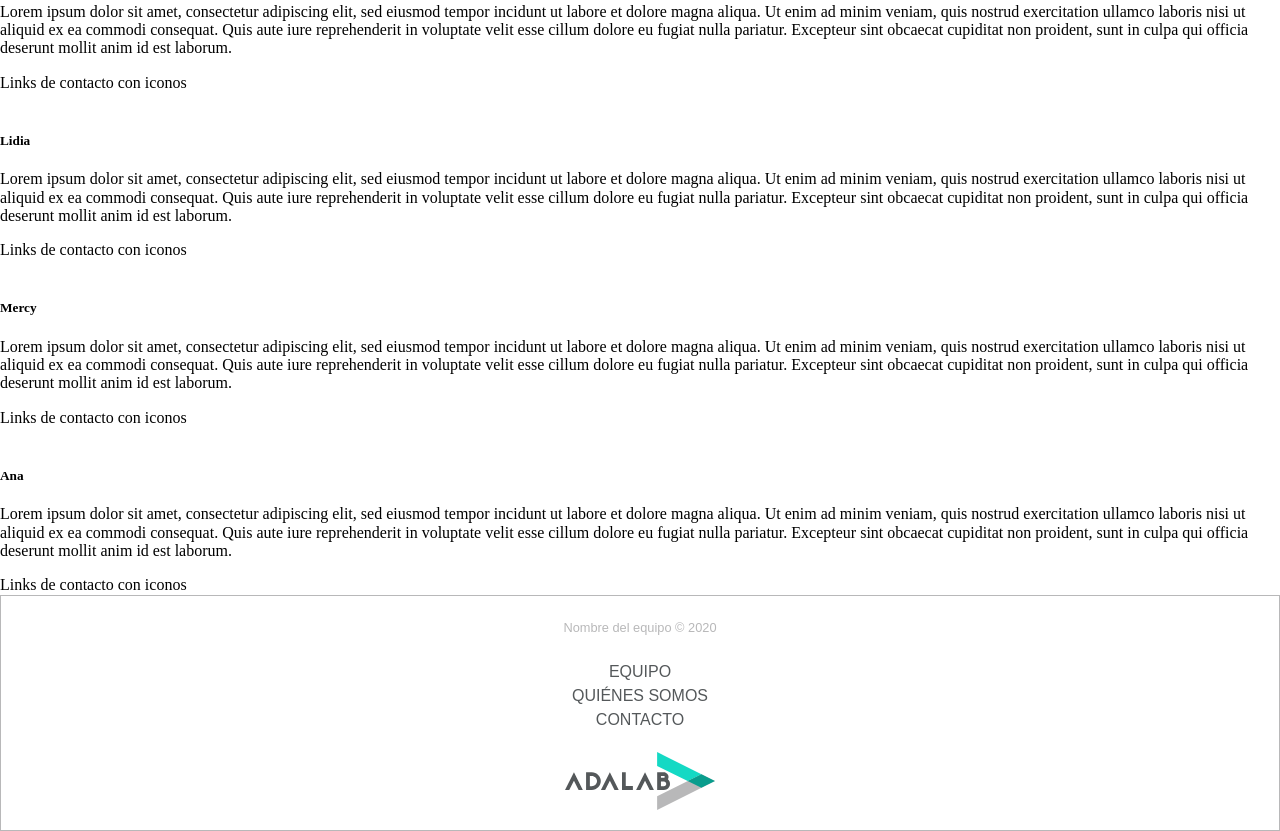
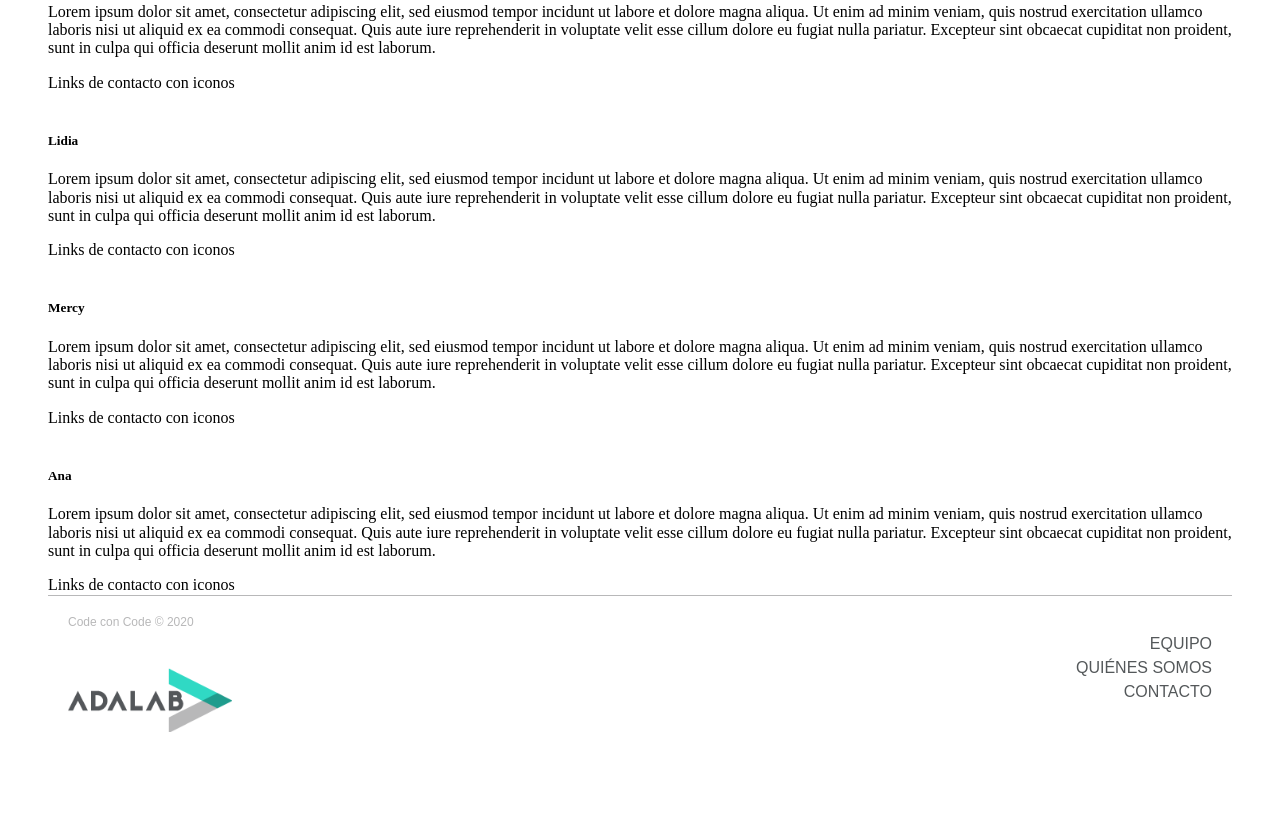
Before and after one commit to laugeeme/adalab-module1-code_con_code, a plain HTML site: page index.html in a window 1280 px wide. Shown: the part 770-1601 px from the top of the page. After the commit the page ends 1529 px from the top, so only its background shows below. Drawn offline with Linux system fonts and the light colour scheme.

Commit message:
Responsive Footer mobile tablet and pc

```diff
--- a/index.html
+++ b/index.html
@@ -1,15 +1,19 @@
 <!DOCTYPE html>
 <html lang="en">
+
 <head>
     <meta charset="utf-8">
+    <meta name="viewport" content="width=device-width, initial scale=1.0">
     <title>Contact Us!</title>
     <link rel="stylesheet" href="./stylesheet/normalise.css">
-        <link rel="stylesheet"href="https://fonts.googleapis.com/css?family=Open+Sans&display=swap">
+    <link href="https://fonts.googleapis.com/css?family=Open+Sans:400,600&display=swap" rel="stylesheet">
     <link rel="stylesheet" href="./stylesheet/style.css">
 
 </head>
+
 <body>
-        <header><h1>Nombre del grupo</h1>
+    <header>
+        <h1>Nombre del grupo</h1>
         <nav>
             <a>EQUIPO</a>
             <a>QUIÉNES SOMOS</a>
@@ -18,15 +22,29 @@
     </header>
     <main>
         <img class="hero" src=>
-            <h2><blockquote></blockquote></h2>
+        <h2>
+            <blockquote></blockquote>
+        </h2>
         <h3>EQUIPO</h3>
         <section>
-                    <p>Lorem ipsum dolor sit amet, consectetur adipiscing elit, sed eiusmod tempor incidunt ut labore et dolore magna aliqua. Ut enim ad minim veniam, quis nostrud exercitation ullamco laboris nisi ut aliquid ex ea commodi consequat. Quis aute iure reprehenderit in voluptate velit esse cillum dolore eu fugiat nulla pariatur. Excepteur sint obcaecat cupiditat non proident, sunt in culpa qui officia deserunt mollit anim id est laborum.</p>
+            <p>Lorem ipsum dolor sit amet, consectetur adipiscing elit, sed eiusmod tempor incidunt ut labore et dolore
+                magna aliqua. Ut enim ad minim veniam, quis nostrud exercitation ullamco laboris nisi ut aliquid ex ea
+                commodi consequat. Quis aute iure reprehenderit in voluptate velit esse cillum dolore eu fugiat nulla
+                pariatur. Excepteur sint obcaecat cupiditat non proident, sunt in culpa qui officia deserunt mollit anim
+                id est laborum.</p>
             <section>
                 <h4>Fortalezas</h4>
-                        <p>Lorem ipsum dolor sit amet, consectetur adipiscing elit, sed eiusmod tempor incidunt ut labore et dolore magna aliqua. Ut enim ad minim veniam, quis nostrud exercitation ullamco laboris nisi ut aliquid ex ea commodi consequat. Quis aute iure reprehenderit in voluptate velit esse cillum dolore eu fugiat nulla pariatur. Excepteur sint obcaecat cupiditat non proident, sunt in culpa qui officia deserunt mollit anim id est laborum.</p>
+                <p>Lorem ipsum dolor sit amet, consectetur adipiscing elit, sed eiusmod tempor incidunt ut labore et
+                    dolore magna aliqua. Ut enim ad minim veniam, quis nostrud exercitation ullamco laboris nisi ut
+                    aliquid ex ea commodi consequat. Quis aute iure reprehenderit in voluptate velit esse cillum dolore
+                    eu fugiat nulla pariatur. Excepteur sint obcaecat cupiditat non proident, sunt in culpa qui officia
+                    deserunt mollit anim id est laborum.</p>
                 <h4>Debilidades</h4>
-                        <p>Lorem ipsum dolor sit amet, consectetur adipiscing elit, sed eiusmod tempor incidunt ut labore et dolore magna aliqua. Ut enim ad minim veniam, quis nostrud exercitation ullamco laboris nisi ut aliquid ex ea commodi consequat. Quis aute iure reprehenderit in voluptate velit esse cillum dolore eu fugiat nulla pariatur. Excepteur sint obcaecat cupiditat non proident, sunt in culpa qui officia deserunt mollit anim id est laborum.</p>
+                <p>Lorem ipsum dolor sit amet, consectetur adipiscing elit, sed eiusmod tempor incidunt ut labore et
+                    dolore magna aliqua. Ut enim ad minim veniam, quis nostrud exercitation ullamco laboris nisi ut
+                    aliquid ex ea commodi consequat. Quis aute iure reprehenderit in voluptate velit esse cillum dolore
+                    eu fugiat nulla pariatur. Excepteur sint obcaecat cupiditat non proident, sunt in culpa qui officia
+                    deserunt mollit anim id est laborum.</p>
             </section>
         </section>
 
@@ -35,43 +53,80 @@
             <article>
                 <img>
                 <h5>Laura</h5>
-                    <p>Lorem ipsum dolor sit amet, consectetur adipiscing elit, sed eiusmod tempor incidunt ut labore et dolore magna aliqua. Ut enim ad minim veniam, quis nostrud exercitation ullamco laboris nisi ut aliquid ex ea commodi consequat. Quis aute iure reprehenderit in voluptate velit esse cillum dolore eu fugiat nulla pariatur. Excepteur sint obcaecat cupiditat non proident, sunt in culpa qui officia deserunt mollit anim id est laborum.</p>
-                    <footer><nav>Links de contacto con iconos</nav></footer>
+                <p>Lorem ipsum dolor sit amet, consectetur adipiscing elit, sed eiusmod tempor incidunt ut labore et
+                    dolore magna aliqua. Ut enim ad minim veniam, quis nostrud exercitation ullamco laboris nisi ut
+                    aliquid ex ea commodi consequat. Quis aute iure reprehenderit in voluptate velit esse cillum dolore
+                    eu fugiat nulla pariatur. Excepteur sint obcaecat cupiditat non proident, sunt in culpa qui officia
+                    deserunt mollit anim id est laborum.</p>
+                <footer>
+                    <nav>Links de contacto con iconos</nav>
+                </footer>
             </article>
             <article>
                 <img>
                 <h5>Elvira</h5>
-                    <p>Lorem ipsum dolor sit amet, consectetur adipiscing elit, sed eiusmod tempor incidunt ut labore et dolore magna aliqua. Ut enim ad minim veniam, quis nostrud exercitation ullamco laboris nisi ut aliquid ex ea commodi consequat. Quis aute iure reprehenderit in voluptate velit esse cillum dolore eu fugiat nulla pariatur. Excepteur sint obcaecat cupiditat non proident, sunt in culpa qui officia deserunt mollit anim id est laborum.</p>
-                    <footer><nav>Links de contacto con iconos</nav></footer>
+                <p>Lorem ipsum dolor sit amet, consectetur adipiscing elit, sed eiusmod tempor incidunt ut labore et
+                    dolore magna aliqua. Ut enim ad minim veniam, quis nostrud exercitation ullamco laboris nisi ut
+                    aliquid ex ea commodi consequat. Quis aute iure reprehenderit in voluptate velit esse cillum dolore
+                    eu fugiat nulla pariatur. Excepteur sint obcaecat cupiditat non proident, sunt in culpa qui officia
+                    deserunt mollit anim id est laborum.</p>
+                <footer>
+                    <nav>Links de contacto con iconos</nav>
+                </footer>
             </article>
             <article>
                 <img>
                 <h5>Lidia</h5>
-                    <p>Lorem ipsum dolor sit amet, consectetur adipiscing elit, sed eiusmod tempor incidunt ut labore et dolore magna aliqua. Ut enim ad minim veniam, quis nostrud exercitation ullamco laboris nisi ut aliquid ex ea commodi consequat. Quis aute iure reprehenderit in voluptate velit esse cillum dolore eu fugiat nulla pariatur. Excepteur sint obcaecat cupiditat non proident, sunt in culpa qui officia deserunt mollit anim id est laborum.</p>
-                    <footer><nav>Links de contacto con iconos</nav></footer>
+                <p>Lorem ipsum dolor sit amet, consectetur adipiscing elit, sed eiusmod tempor incidunt ut labore et
+                    dolore magna aliqua. Ut enim ad minim veniam, quis nostrud exercitation ullamco laboris nisi ut
+                    aliquid ex ea commodi consequat. Quis aute iure reprehenderit in voluptate velit esse cillum dolore
+                    eu fugiat nulla pariatur. Excepteur sint obcaecat cupiditat non proident, sunt in culpa qui officia
+                    deserunt mollit anim id est laborum.</p>
+                <footer>
+                    <nav>Links de contacto con iconos</nav>
+                </footer>
             </article>
             <article>
                 <img>
                 <h5>Mercy</h5>
-                    <p>Lorem ipsum dolor sit amet, consectetur adipiscing elit, sed eiusmod tempor incidunt ut labore et dolore magna aliqua. Ut enim ad minim veniam, quis nostrud exercitation ullamco laboris nisi ut aliquid ex ea commodi consequat. Quis aute iure reprehenderit in voluptate velit esse cillum dolore eu fugiat nulla pariatur. Excepteur sint obcaecat cupiditat non proident, sunt in culpa qui officia deserunt mollit anim id est laborum.</p>
-                    <footer><nav>Links de contacto con iconos</nav></footer>
+                <p>Lorem ipsum dolor sit amet, consectetur adipiscing elit, sed eiusmod tempor incidunt ut labore et
+                    dolore magna aliqua. Ut enim ad minim veniam, quis nostrud exercitation ullamco laboris nisi ut
+                    aliquid ex ea commodi consequat. Quis aute iure reprehenderit in voluptate velit esse cillum dolore
+                    eu fugiat nulla pariatur. Excepteur sint obcaecat cupiditat non proident, sunt in culpa qui officia
+                    deserunt mollit anim id est laborum.</p>
+                <footer>
+                    <nav>Links de contacto con iconos</nav>
+                </footer>
             </article>
             <article>
                 <img>
                 <h5>Ana</h5>
-                    <p>Lorem ipsum dolor sit amet, consectetur adipiscing elit, sed eiusmod tempor incidunt ut labore et dolore magna aliqua. Ut enim ad minim veniam, quis nostrud exercitation ullamco laboris nisi ut aliquid ex ea commodi consequat. Quis aute iure reprehenderit in voluptate velit esse cillum dolore eu fugiat nulla pariatur. Excepteur sint obcaecat cupiditat non proident, sunt in culpa qui officia deserunt mollit anim id est laborum.</p>
-                    <footer><nav>Links de contacto con iconos</nav></footer>
+                <p>Lorem ipsum dolor sit amet, consectetur adipiscing elit, sed eiusmod tempor incidunt ut labore et
+                    dolore magna aliqua. Ut enim ad minim veniam, quis nostrud exercitation ullamco laboris nisi ut
+                    aliquid ex ea commodi consequat. Quis aute iure reprehenderit in voluptate velit esse cillum dolore
+                    eu fugiat nulla pariatur. Excepteur sint obcaecat cupiditat non proident, sunt in culpa qui officia
+                    deserunt mollit anim id est laborum.</p>
+                <footer>
+                    <nav>Links de contacto con iconos</nav>
+                </footer>
             </article>
         </section>
     </main>
+    <div class="footer-wrapper">
         <footer>
-            <div class="footer-section">
-                <small class="copy footer-text">Nombre del equipo &copy 2020</small>
-                <a class="footer-text footer-link" title="EQUIPO" href="">EQUIPO</a>
-                <a class="footer-text footer-link" title="QUIÉNES SOMOS" href="">QUIÉNES SOMOS</a>
-                <a class="footer-text footer-link" title="CONTACTO" href="">CONTACTO</a>
-                <img class="footer-logo" alt="Logo de AdaLab" src="./img/logo-adalab.svg">
+            <aside>Code con Code &copy 2020</aside>
+            <nav class="footer-menu">
+                <ul>
+                    <li><a title="EQUIPO" href="#">EQUIPO</a></li>
+                    <li><a title="QUIÉNES SOMOS" href="#">QUIÉNES SOMOS</a></li>
+                    <li><a title="CONTACTO" href="#">CONTACTO</a>
+                </ul>
+            </nav>
+            <div class="footer-img">
+                <img alt="Logo de AdaLab" src="./img/logo-adalab-1.png">
             </div>
         </footer>
+    </div>
 </body>
+
 </html>
--- a/stylesheet/style.css
+++ b/stylesheet/style.css
@@ -1,31 +1,89 @@
-.footer-section {
+html {
+    font-size: 14px;
+    margin: 0 25px;
+    box-sizing: border-box;
+}
+.footer-wrapper {
     font-family: OpenSans, sans-serif;
     background-color: #ffffff;
-    border: solid 1px #b8b8b9;
+    border-top: solid 1px #b8b8b9;
+    padding: 20px;
+
 }
-
-.copy {
-    color:#b8b8b9;
-    line-height: 5;
+.footer-wrapper footer {
+    display: flex;
+    flex-direction: column;
+    justify-content: center;
+    align-items: center;
 }
 
 .footer-text {
-    display: block;
-    width: 200px;
-    margin: auto;
-    text-align: center;
+   text-align: center;
+}
+.footer-wrapper footer aside {
+    font-size: 1rem;
+    color:#b8b8b9;
 }
 
-.footer-link {
+.footer-menu {
+    display: inline-block;
+}
+
+.footer-menu ul{
+    padding: 0;
+    list-style: none;
+}
+
+.footer-menu ul li a{
+    font-weight: 400;
     text-decoration: none;
     color: #54585a;
-    line-height: 1.5;
+    line-height: 1.5rem;
 }
 
-.footer-logo {
-    width: 150px;
-    display: block;
-    margin: auto;
-    margin-top: 20px;
-    margin-bottom: 20px;
+.footer-img {
+    padding: 1.40rem;
+    width: 45%;
+    min-width: 120px;
+    max-width: 180px;
 }
+
+.footer-img img {
+    width: 100%;
+    min-width: 120px;
+    max-width: 180px;
+}
+
+@media all and (min-width: 768px) {
+    html {
+        font-size: 16px;
+        margin: 0 48px;
+    }
+
+    .footer-wrapper footer {
+        flex-direction: row;
+        justify-content: space-between;
+        align-items: flex-start;
+    }
+
+    .footer-wrapper footer aside {
+        font-size: 0.75rem;
+    }
+
+    .footer-img {
+        position: absolute;
+        left: 0px;
+        margin: 30px;
+        width: 15%;
+    }
+
+    .footer-menu ul li{
+        text-align: right;
+    }
+}
+
+@media all and (min-width: 1200px and max-width:1120px) {
+    html {
+        margin: 0 auto;
+    }
+}
```
Also changed, not shown: img/logo-adalab-1.png (added), img/logo-adalab.svg (deleted). Lines whose indentation alone changed are shown as unchanged.
